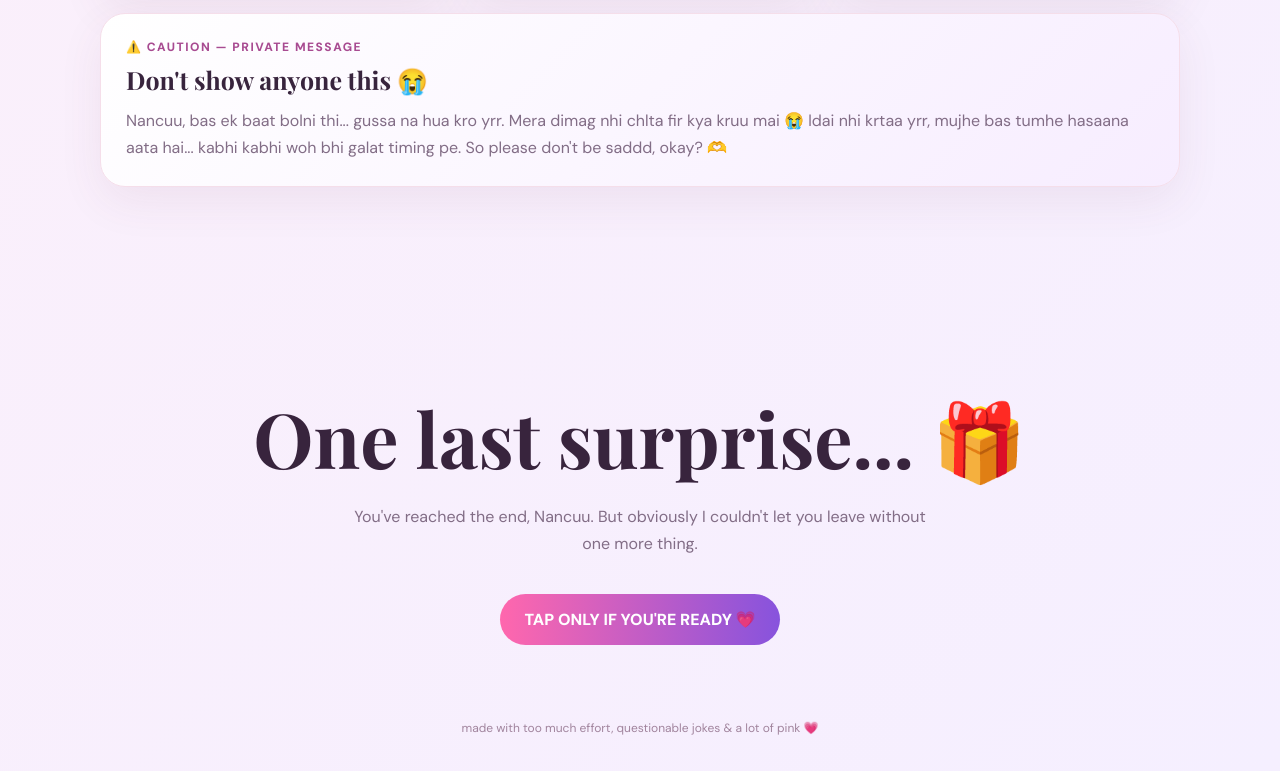
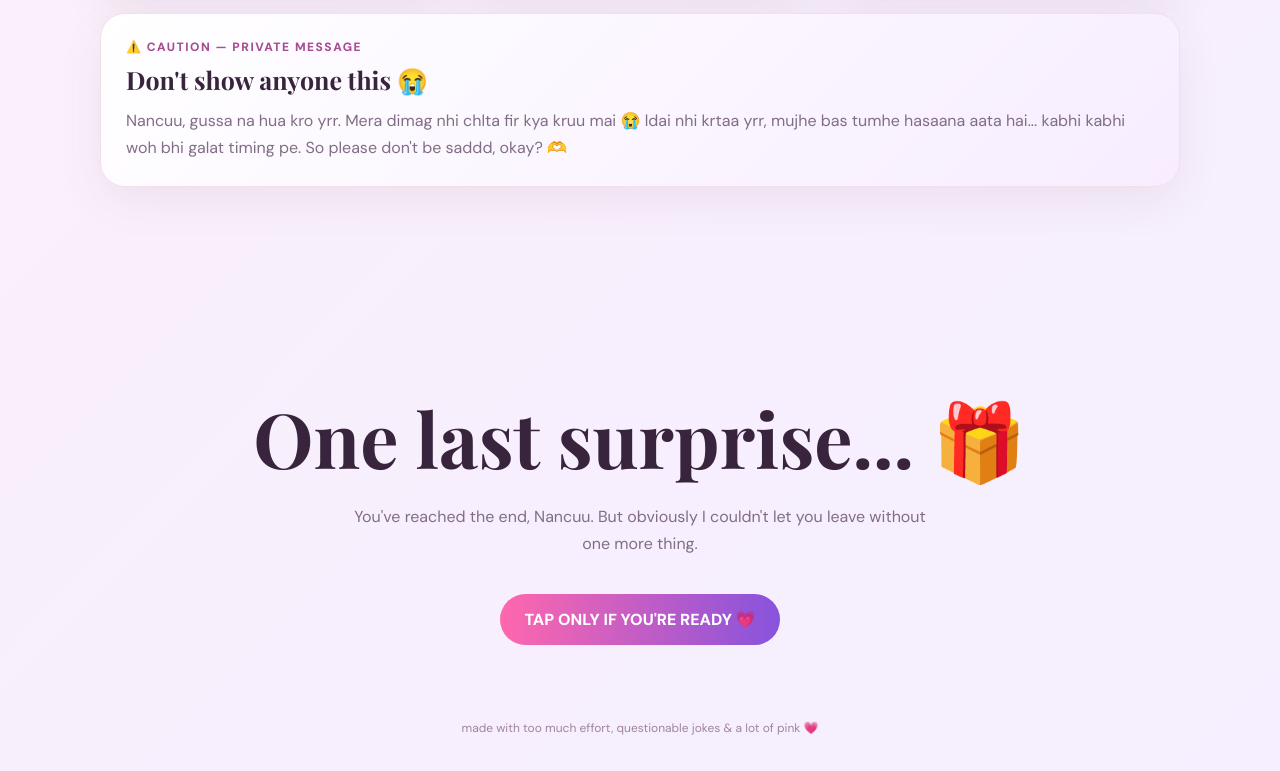
Before and after one commit to cjhcgjcxgjxgjgch-star/NNANCUU-BIRTHAYY, a plain HTML site: page index.html in a window 1280 px wide. Shown: the part 5454-6225 px from the top of the page. Drawn offline with nearby package versions, Linux system fonts and the light colour scheme.

Commit message:
index.html

```diff
--- a/index.html
+++ b/index.html
@@ -239,7 +239,7 @@ footer{text-align:center;padding:0 20px 35px;color:#a1849d;font-size:12px}
       <div class="from">⚠️ CAUTION — PRIVATE MESSAGE</div>
       <h3>Don't show anyone this 😭</h3>
       <p>
-        Nancuu, bas ek baat bolni thi... gussa na hua kro yrr.
+        Nancuu,  gussa na hua kro yrr.
         Mera dimag nhi chlta fir kya kruu mai 😭
         ldai nhi krtaa yrr, mujhe bas tumhe hasaana aata hai... kabhi kabhi woh bhi galat timing pe.
         So please don't be saddd, okay? 🫶
```
